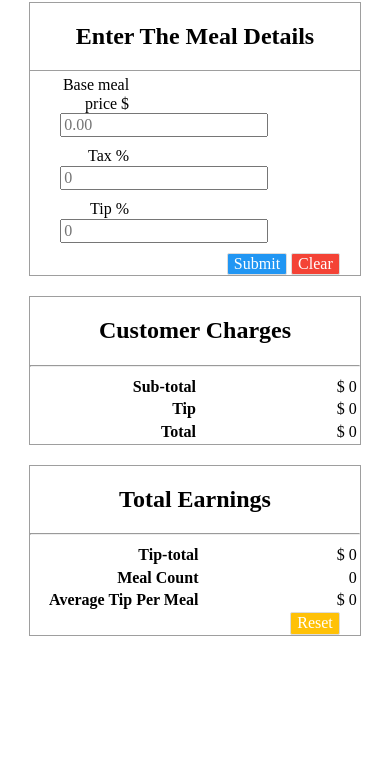
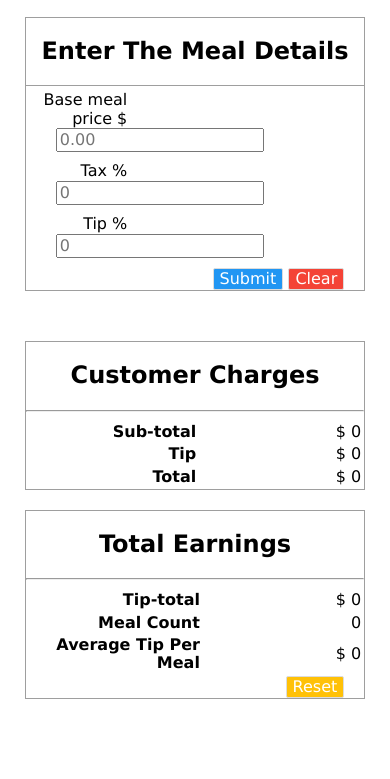
Before and after one commit to somethingsaid/waitstaff-calculator, a website: page index.html in a window 390 px wide. Shown: the part 65-844 px from the top of the page. Drawn offline with nearby package versions, Linux system fonts and the light colour scheme; some packages are replaced by stand-ins of ours.

Commit message:
Updated responsive design

```diff
--- a/index.html
+++ b/index.html
@@ -15,6 +15,8 @@
   <body>
     <div class="container" ng-controller="waitstaffController">
         <h1 class="title">Waitstaff Calculator</h1>
+        <div class="row">
+            <div class="col-12">
                 <section class="meal-details">
                     <h2>Enter The Meal Details</h2>
                     <form class="form" name="mealDetails" novalidate ng-submit="submit()">
@@ -42,6 +44,8 @@
                         </div>
                     </form>
                 </section>
+            </div>
+            <div class="col-12">
                 <section class="customer-charges">
                     <h2>Customer Charges</h2>
                     <table class="total-table">
@@ -81,6 +85,8 @@
                         <button class="reset" type="button" ng-click="reset()">Reset</button>
                     </div>
                 </section>
+            </div>
+        </div>
 
     </div>
   </body>
--- a/style.css
+++ b/style.css
@@ -1,14 +1,26 @@
 /* Variables */
 /* Standard declarations */
 html {
-  box-sizing: border-box; }
+  box-sizing: border-box;
+  font-family: "Lucida Sans", sans-serif; }
 
 *, *:before, *:after {
   box-sizing: inherit; }
 
 body {
-  width: 85%;
+  width: 95%;
   margin: auto; }
+
+/* Setting up a grid */
+.col-12 {
+  width: 100%;
+  float: left;
+  padding: 15px; }
+
+.row:after {
+  content: "";
+  clear: both;
+  display: block; }
 
 /* Main declarations */
 h1, h2 {
@@ -86,4 +98,6 @@ table {
 /* Media queries */
 @media screen and (min-width: 768px) {
   body {
-    background-color: #FFFFF4; } }
+    background-color: #FFFFF4; }
+  .col-12 {
+    width: 50%; } }
```
Lines whose indentation alone changed are shown as unchanged.
